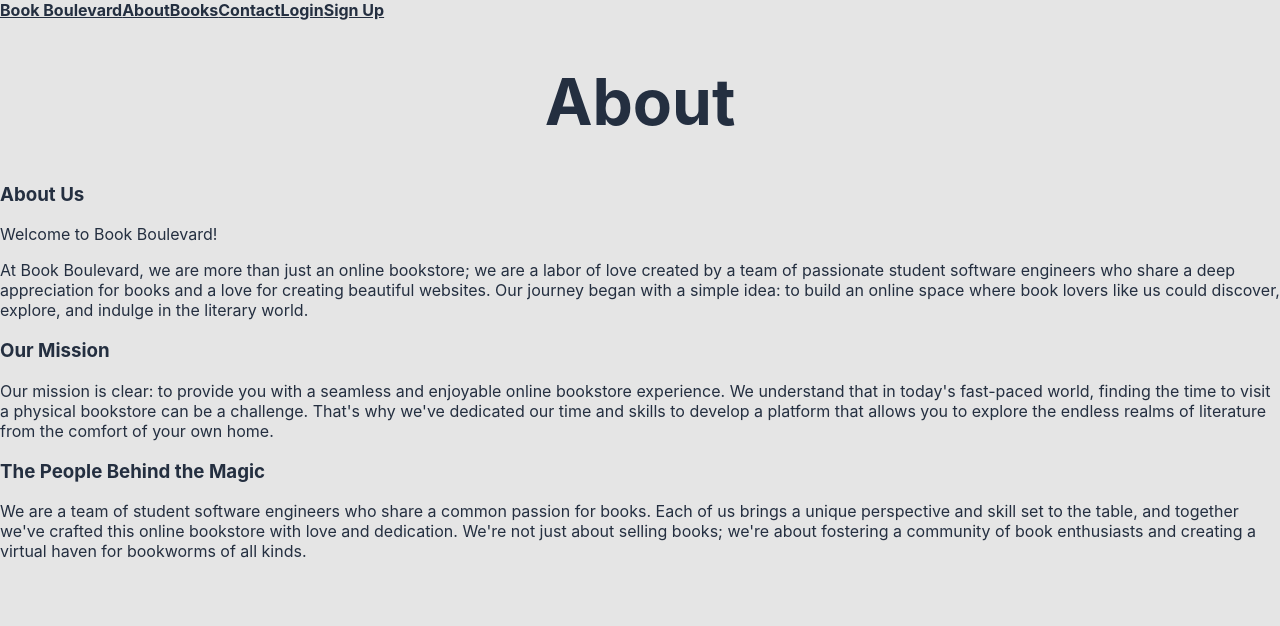
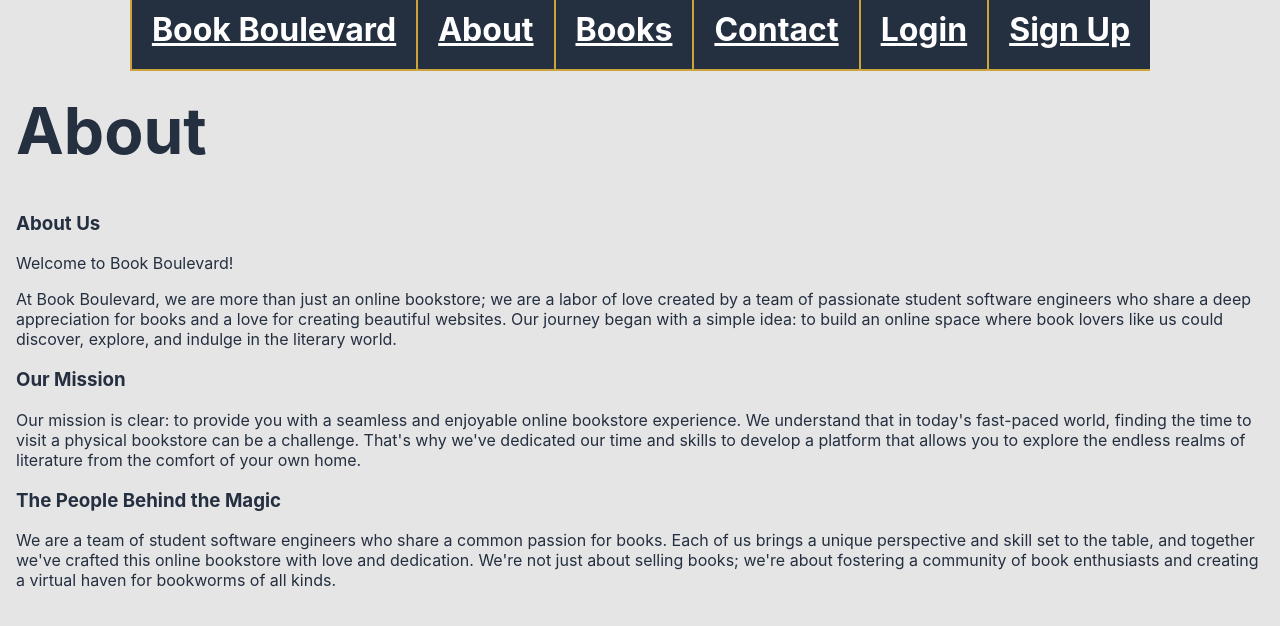
Before and after one commit to SiaESin/MSP3, a React (Create React App) app in the folder client/: page /about in a window 1280 px wide. Shown: the top 626 px of the page. Built offline with nearby package versions, Linux system fonts and the light colour scheme.

Commit message:
Started css

```diff
--- a/client/src/App.css
+++ b/client/src/App.css
@@ -5,36 +5,47 @@
     --bg: #E5E5E5;
 }
 
+/* Main */
 html {
     box-sizing: border-box;
     color: var(--maintext);
     background-color: var(--bg);
+    margin-left: 1em;
+    margin-right: 1em;
 }
 h1 {
-    text-align: center;
     font-size: 4em;
 }
 a {
     color: var(--maintext);
     font-weight: bold;
 }
-
 .flex-container {
     display: flex;
+    justify-content: center;
     flex-direction: row;
+    margin-top: 10px;
+}
+nav a {
+    color: #fff;
+    background-color: #242F40;
+    font-size: 2em;
+    padding: 20px;
+    border-bottom: #CCA43B solid 2px;
+}
+nav a:first-of-type {
+    border-left: #CCA43B solid 2px;
+}
+nav a:hover {
+    color: #CCA43B;
 }
 
+  /* Responsive layout - makes a one column layout instead of a two-column layout */
   @media (max-width: 800px) {
     .flex-container {
         flex-direction: column;
-        text-align: center;
     }
-    nav a {
-        font-size: 2.5em;
-    }
-    .information h3 {
-        font-size: 35px;
-    }
+
     .information {
         text-align: center;
         margin: 10px;
--- a/client/src/Navigation.js
+++ b/client/src/Navigation.js
@@ -1,84 +1,20 @@
-export default function Nav() {
-
-    return (
-        <nav className="flex-container">
-            <div className="nav-link"><a href="/">Book Boulevard</a></div>
-            <div className="nav-link"><a href="/about">About</a></div>
-            <div className="nav-link"><a href="/books">Books</a></div>
-            <div className="nav-link"><a href="/contact">Contact</a></div>
-            <div className="nav-link"><a href="/login">Login</a></div>
-            <div className="nav-link"><a href="/signup">Sign Up</a></div>
-        </nav>
-    )
-}
-
-
-
 // import { useState, useEffect, useContext } from 'react'
 // import { useHistory } from "react-router";
 // import { CurrentUser } from '.client/src/contexts/CurrentUser.js';
-// import { CurrentUserProvider } from '.client/src/contexts/CurrentUser.js';
-// import { bookdetails }   from '.client/src/Components/bookdetails.js';
 
-// const checkout = async () => {
-//     await fetch('http://localhost:3001/checkout', {
-//         method: 'POST',
-//         headers: {
-//             'Content-Type': 'application/json'
-//         },
-//         body: JSON.stringify({items: cart.items})
-//     }).then((response) => {
-//         return response.json();
-//     }).then((response) => {
-//         if(response.url) {
-//             window.location.assign(response.url);
-//         }
-//     });
-// }
+export default function Nav() {
+    return (
+        <nav className="flex-container">
+            <div className="nav-link logo info"><a href="/">Book Boulevard</a></div>
+            <div className="nav-link logo info"><a href="/about">About</a></div>
+            <div className="nav-link logo info"><a href="/books">Books</a></div>
+            <div className="nav-link logo info"><a href="/contact">Contact</a></div>
+            <div className="nav-link logo info"><a href="/login">Login</a></div>
+            <div className="nav-link logo info"><a href="/signup">Sign Up</a></div>
+        </nav>
 
-// export default function Nav() {
-
-//     return (
-//         <nav>
-//             <ul>
-//                 <li><a href="/">Book Boulevard</a></li>
-//                 <li><a href="/about">About</a></li>
-//                 <li><a href="/books">Books</a></li>
-//                 {/* <li><a href="/bookdetails">Book Details</a></li> */}
-//                 <li><a href="/contact">Contact</a></li>
-//                 <li><a href="/login">Login</a></li>
-//                 <li><a href="/signup">Sign Up</a></li>
-//             </ul>
-//         </nav>
-//     )
-// }
-
-// export default Navigation;
-
-// new code including button for stripe
-
-
-// // function Navigation() {
-//     return (
-//         <Navigation expand="sm">
-//             <Navigation.Brand href="/">Book Boulevard</Navigation.Brand>
-//             <Navigation.Toggle /> this allows us to toggle and reduce the size if this is being viewed on a mobile
-//             <Navigation.Collapse className="justify-content-end">
-//             <Button> Cart 0 Items</Button>
-//             </Navigation.Collapse>
-//             </Navigation>
-//     )
-// }
-
-// <Button variant="success" onClic>
-//     Purchase Items!
-// </Button>
-// </>
-
-
-
-
-// Disregard this snippet from client/src/Navigation.js
+    )
+}
 
 // function Navigation() {
 
@@ -92,12 +28,12 @@ export default function Nav() {
 //                 <a href="#" onClick={() => history.push("/sign-up")}>
 //                     Sign Up
 //                 </a>
-//             </li>
+//
 //             <li style={{ float: 'right' }}>
 //                 <a href="#" onClick={() => history.push("/login")}>
 //                     Login
 //                 </a>
-//             </li>
+//
 //         </>
 //     )
 
@@ -105,7 +41,7 @@ export default function Nav() {
 //         loginActions = (
 //             <li style={{ float: 'right' }}>
 //                 Logged in as {currentUser.firstName} {currentUser.lastName}
-//             </li>
+//
 //         )
 //     }
 
@@ -114,10 +50,24 @@ export default function Nav() {
 
 // if (currentUser?.role === 'admin') {
 //     LoginFormButtonButton = (
-//         <li>
+//
 //             <a href="#" onClick={() => history.push("/contexts/new")}>
 //                 Add User
 //             </a>
-//         </li>
+//
 //     )
 // }
+
+//     return (
+//         <nav>
+//             <ul>
+//                 <a href="#" onClick={() => history.push("/")}>Home</a>
+//                 <a href="#" onClick={() => history.push("/places")}>User</a>
+//                 <a href="#" onClick={() => history.push("/places/new")}>Add User</a>
+//                 {loginActions}
+//             </ul>
+//         </nav>
+//     )
+// }
+
+// export default Navigation;
```
